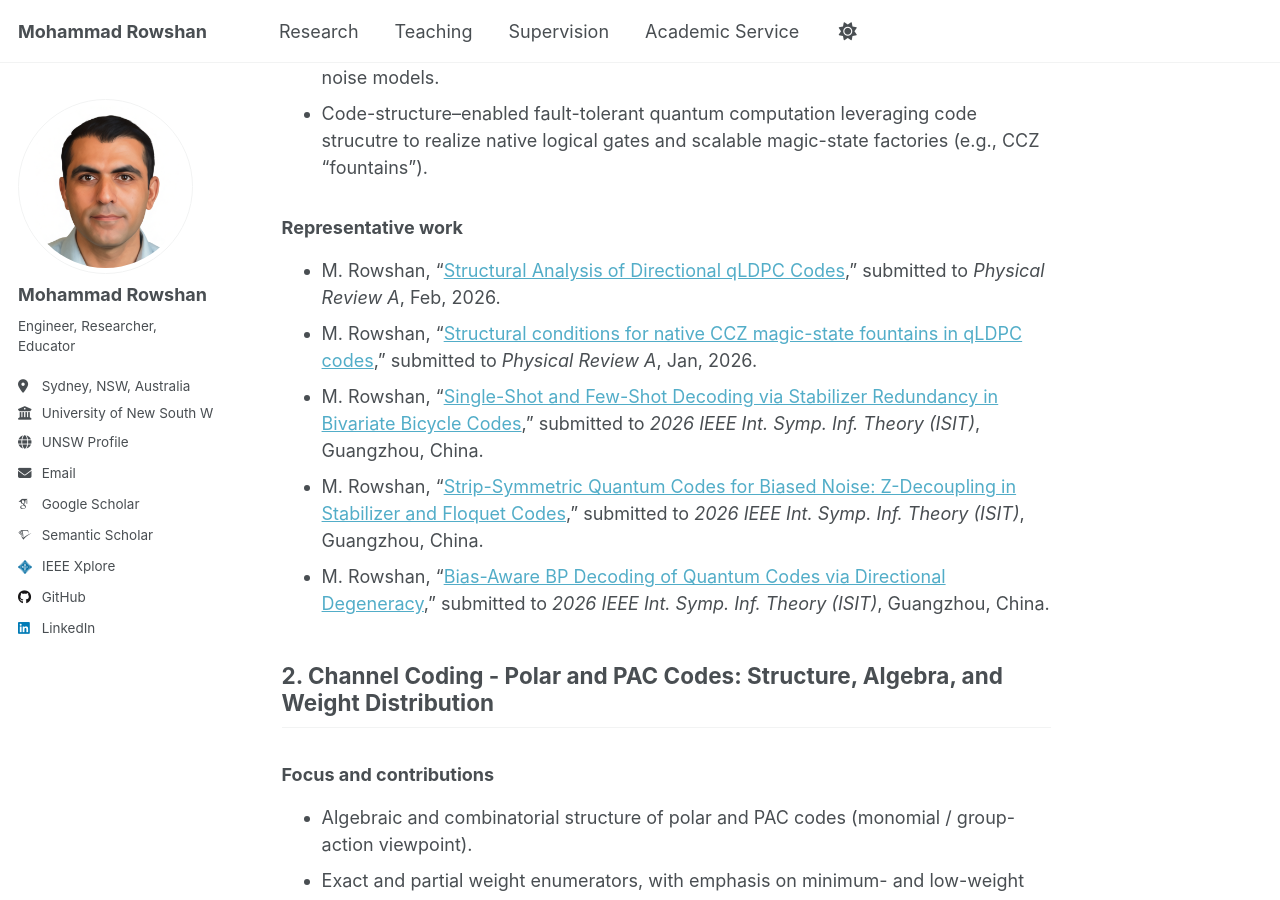
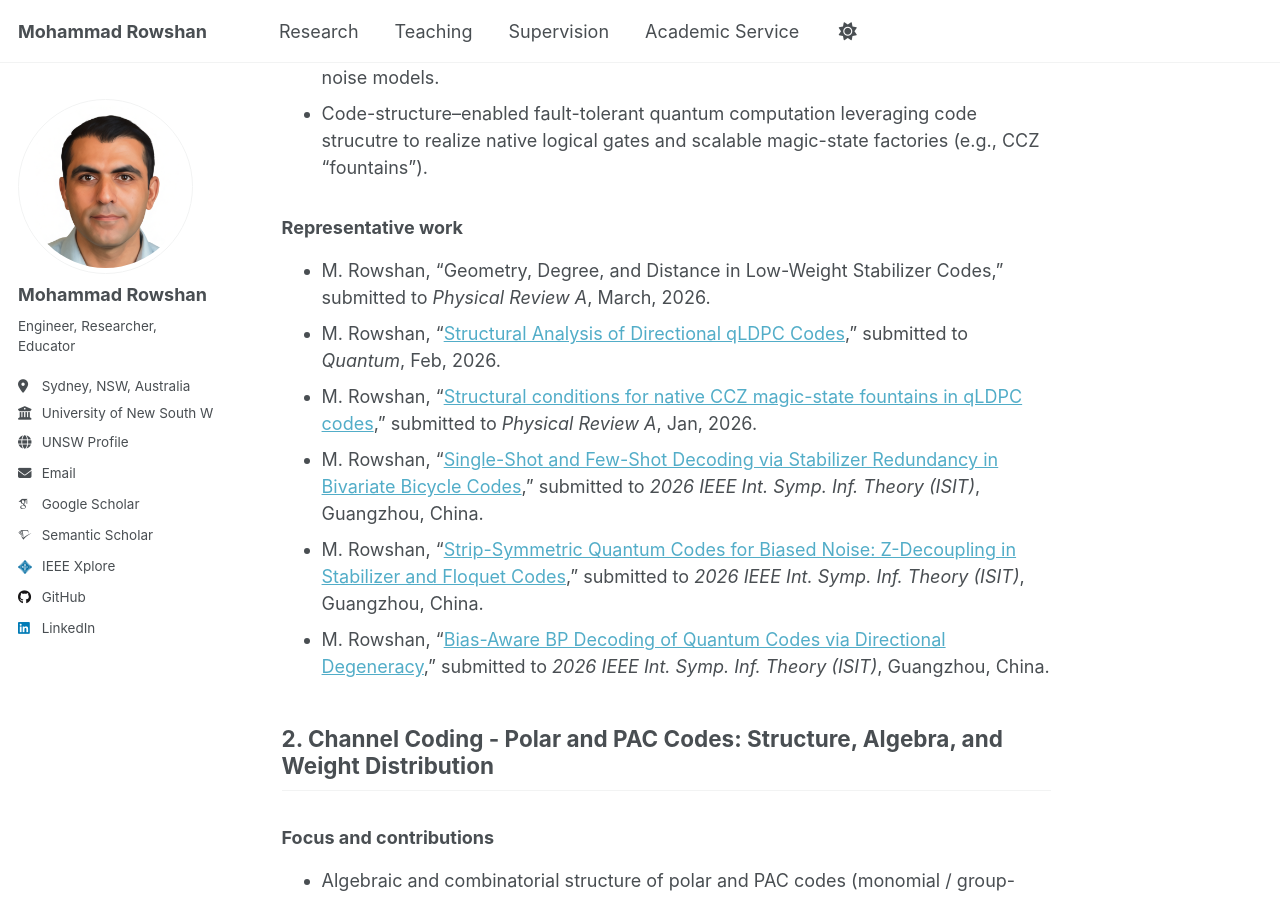
Before and after one commit to mohammad-rowshan/mohammad-rowshan.github.io, a Jekyll site: the page built from _pages/research.md, in a window 1280 px wide and 900 px high, scrolled down 1185 px. Built offline with Jekyll 4.4.1, drawn with Linux system fonts in a browser that asks for light colours; some web fonts are replaced; a script that is not in the unit is left out; comment, search, counter and statistics services are not loaded.

Commit message:
Update representative work section in research.md

```diff
--- a/_pages/research.md
+++ b/_pages/research.md
@@ -36,7 +36,8 @@ For a complete list, please visit my [Google Scholar](https://scholar.google.com
 
 ### Representative work
 
-- M. Rowshan, “[Structural Analysis of Directional qLDPC Codes](https://arxiv.org/pdf/2602.19057),” submitted to *Physical Review A*, Feb, 2026.
+- M. Rowshan, “Geometry, Degree, and Distance in Low-Weight Stabilizer Codes,” submitted to *Physical Review A*, March, 2026.
+- M. Rowshan, “[Structural Analysis of Directional qLDPC Codes](https://arxiv.org/pdf/2602.19057),” submitted to *Quantum*, Feb, 2026.
 - M. Rowshan, “[Structural conditions for native CCZ magic-state fountains in qLDPC codes](https://arxiv.org/pdf/2601.22489),” submitted to *Physical Review A*, Jan, 2026.
 - M. Rowshan, “[Single-Shot and Few-Shot Decoding via Stabilizer Redundancy in Bivariate Bicycle Codes](https://arxiv.org/pdf/2601.01137),” submitted to *2026 IEEE Int. Symp. Inf. Theory (ISIT)*, Guangzhou, China.
 - M. Rowshan, “[Strip-Symmetric Quantum Codes for Biased Noise: Z-Decoupling in Stabilizer and Floquet Codes](https://arxiv.org/pdf/2601.03623),” submitted to *2026 IEEE Int. Symp. Inf. Theory (ISIT)*, Guangzhou, China.
```
